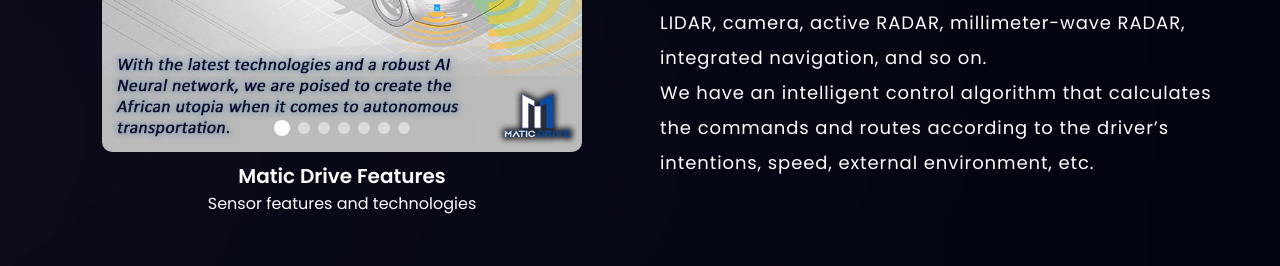
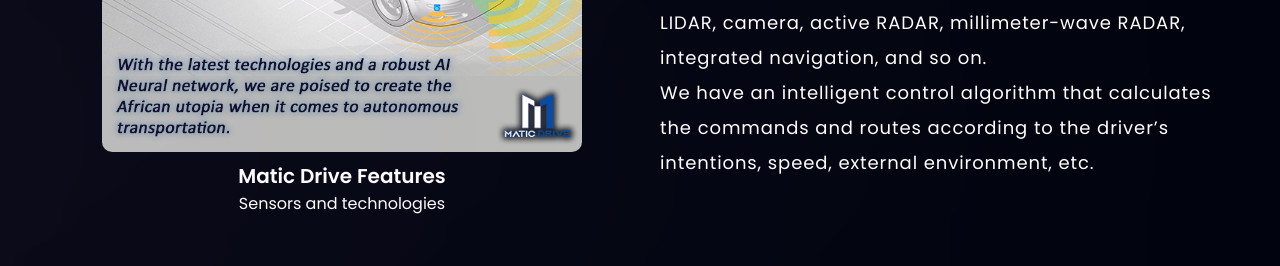
Before and after one commit to Kennius7/MaticDrive-Website, a React (Vite) app: page / in a window 1280 px wide. Shown: the part 3160-3426 px from the top of the page. Built offline with nearby package versions, Linux system fonts and the light colour scheme.

Commit message:
Slight adjustment to the features slider

```diff
--- a/src/components/FeatureCarouselSlider.jsx
+++ b/src/components/FeatureCarouselSlider.jsx
@@ -39,19 +39,6 @@
         </button>
       </div>
 
-      <div className="absolute bottom-20 right-0 left-0">
-        <div className="flex items-center justify-center gap-2">
-          {feedback.map((card, i) => (
-            <div
-              className={`
-              transition-all w-3 h-3 bg-white rounded-full
-              ${currentIndex === i ? "p-2" : "bg-opacity-50"}
-            `}
-            />
-          ))}
-        </div>
-      </div>
-
     </div>
 
   )
--- a/src/constants/index.js
+++ b/src/constants/index.js
@@ -118,7 +118,7 @@
   {
     id: 0,
     name: "Matic Drive Features",
-    title: "Sensor features and technologies",
+    title: "Sensors and technologies",
     img: features01,
   },
   {
@@ -136,25 +136,25 @@
   {
     id: 3,
     name: "SONAR",
-    title: "Sound navigation and ranging sensors",
+    title: "Sound sensors systems",
     img: features04,
   },
   {
     id: 4,
     name: "CAMERAS",
-    title: "Camera based data reception systems",
+    title: "Data reception systems",
     img: features05,
   },
   {
     id: 5,
     name: "GPS",
-    title: "GPS based navigation systems",
+    title: "Navigation systems",
     img: features06,
   },
   {
     id: 6,
     name: "Support Systems",
-    title: "Physically challenged features",
+    title: "For the Physically challenged",
     img: features07,
   },
 ];
```
